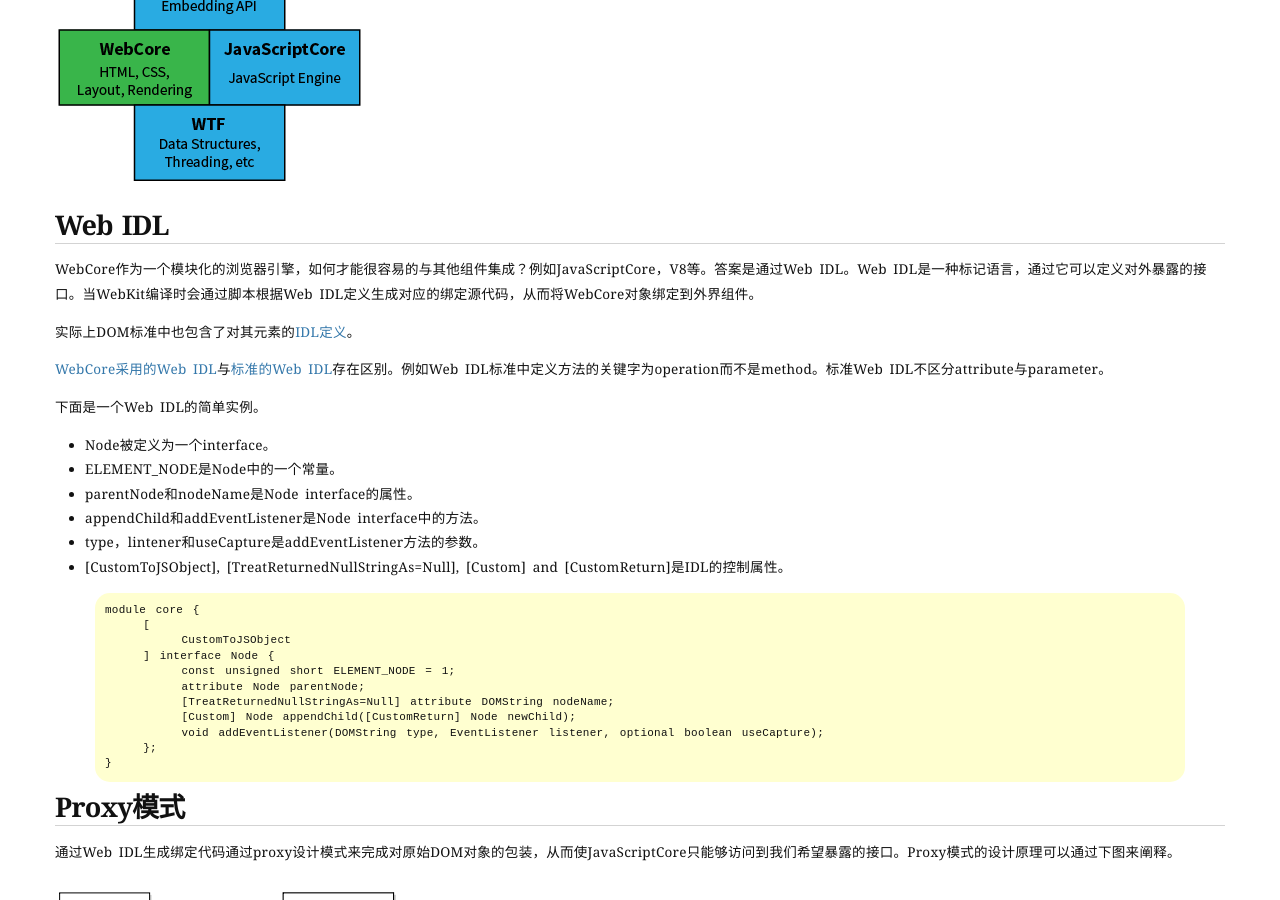
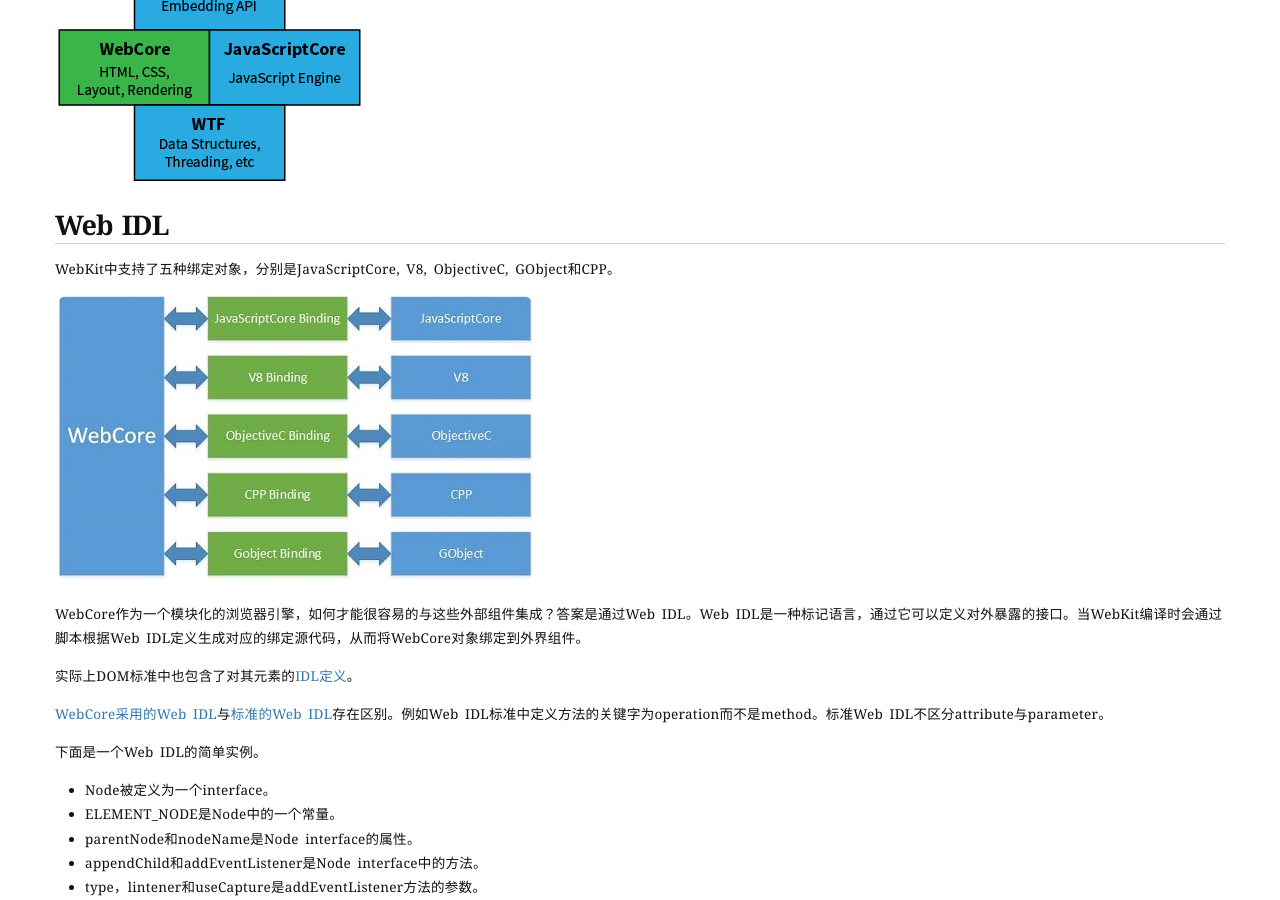
Before and after one commit to aaronz/aaronz.github.com, a Jekyll site: the page built from _posts/2014-07-03-webcore-javascript-dom-binding.markdown, in a window 1280 px wide and 900 px high, scrolled down 299 px. Built offline with Jekyll 4.4.1, drawn with Linux system fonts in a browser that asks for light colours; Markdown is read by kramdown in place of the engine named in the settings; comment, search, counter and statistics services are not loaded.

Commit message:
Refine post: add webcore supported binding types.

```diff
--- a/_posts/2014-07-03-webcore-javascript-dom-binding.markdown
+++ b/_posts/2014-07-03-webcore-javascript-dom-binding.markdown
@@ -13,7 +13,11 @@
 
 # Web IDL
 
-WebCore作为一个模块化的浏览器引擎，如何才能很容易的与其他组件集成？例如JavaScriptCore，V8等。答案是通过Web IDL。Web IDL是一种标记语言，通过它可以定义对外暴露的接口。当WebKit编译时会通过脚本根据Web IDL定义生成对应的绑定源代码，从而将WebCore对象绑定到外界组件。
+WebKit中支持了五种绑定对象，分别是JavaScriptCore, V8, ObjectiveC, GObject和CPP。
+
+![WebKit Binding](/assets/images/posts/webkit-binding.jpg)
+
+WebCore作为一个模块化的浏览器引擎，如何才能很容易的与这些外部组件集成？答案是通过Web IDL。Web IDL是一种标记语言，通过它可以定义对外暴露的接口。当WebKit编译时会通过脚本根据Web IDL定义生成对应的绑定源代码，从而将WebCore对象绑定到外界组件。
 
 实际上DOM标准中也包含了对其元素的[IDL定义](http://www.w3.org/TR/1998/REC-DOM-Level-1-19981001/idl-definitions.html)。
 
```
Also changed, not shown: assets/images/posts/webkit-binding.jpg (added).
